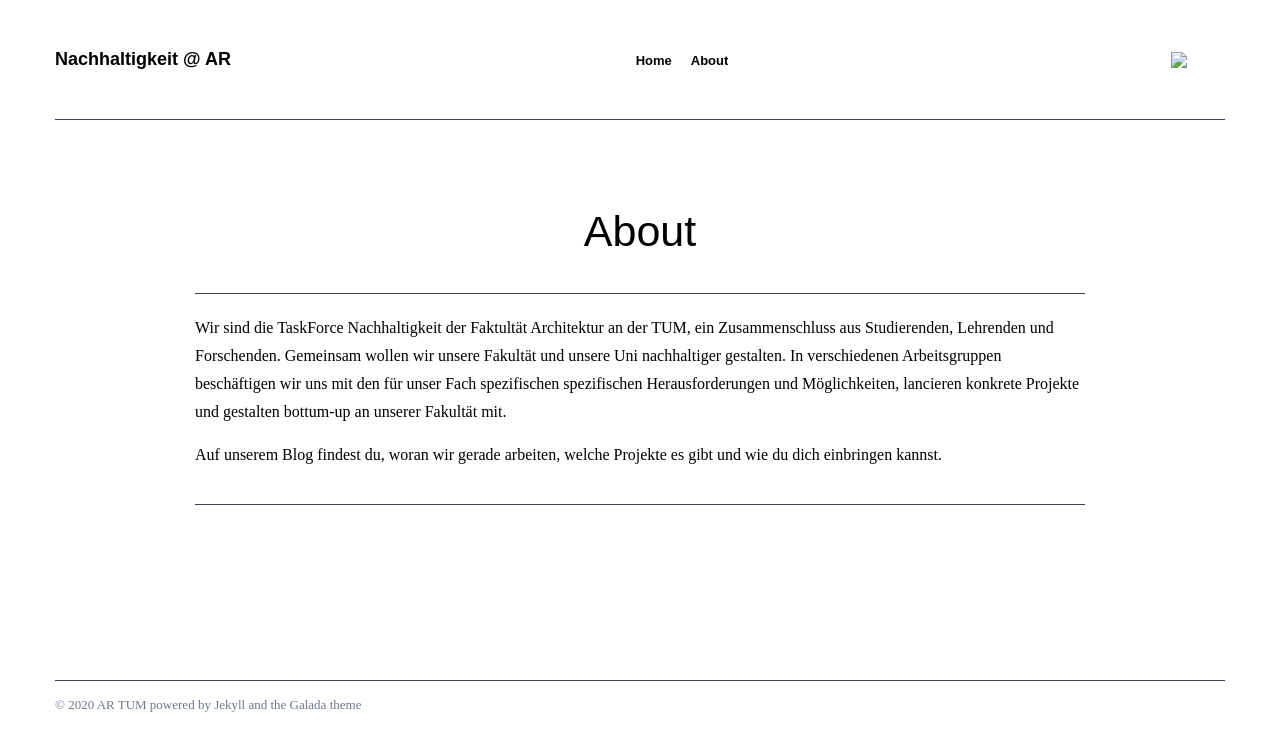
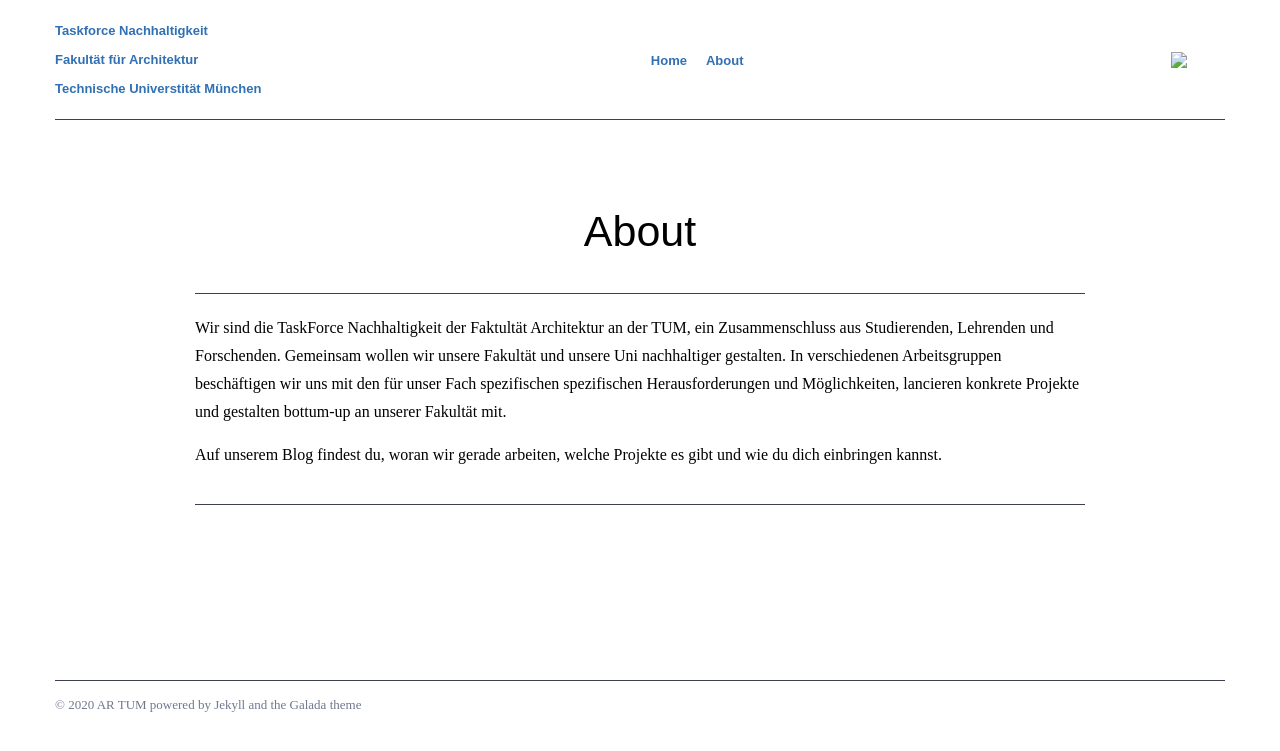
Before and after one commit to hingstarne/artumnachhaltigkeit, a Jekyll site: the page built from _pages/about.md, in a window 1280 px wide. Shown: the top 751 px of the page. Built offline with Jekyll 4.4.1, drawn with Linux system fonts in a browser that asks for light colours; nearby versions of some CDN libraries; some web fonts are replaced.

Commit message:
change header color

```diff
--- a/_includes/header.html
+++ b/_includes/header.html
@@ -4,7 +4,11 @@
       <div class="col col-12">
         <div class="header-box">
           <div class="logo-title">
-            <a href="{{site.baseurl}}/" class="logo-text">Nachhaltigkeit @ AR</a>
+            <a href="{{site.baseurl}}/" class="logo-text">
+              Taskforce Nachhaltigkeit <br/>
+              Fakultät für Architektur <br/>
+              Technische Universtität München
+            </a>
           </div>
 
           <nav class="nav-menu">
--- a/_sass/4-layouts/_home.scss
+++ b/_sass/4-layouts/_home.scss
@@ -17,12 +17,11 @@
   .logo-title {
     .logo-text {
       font-family: 'Muli', sans-serif;
-      font-size: 18px;
+      font-size: 13px;
       font-weight: 700;
-      line-height: 18px;
-      color: $text;
+      color: $secondary-color;
       &:hover {
-        color: $secondary-color;
+        color: $primary-color;
       }
     }
   }
@@ -64,7 +63,7 @@
     font-weight: 700;
     font-family: 'Muli', sans-serif;
     line-height: 60px;
-    color: $text;
+    color: $secondary-color;
     &:before {
       content: '';
       position: absolute;
@@ -79,7 +78,7 @@
       transition: transform 0.35s cubic-bezier(0.8, 0, 0.2, 1);
     }
     &:hover {
-      color: $secondary-color;
+      color: $primary-color;
     }
   }
 }
```
